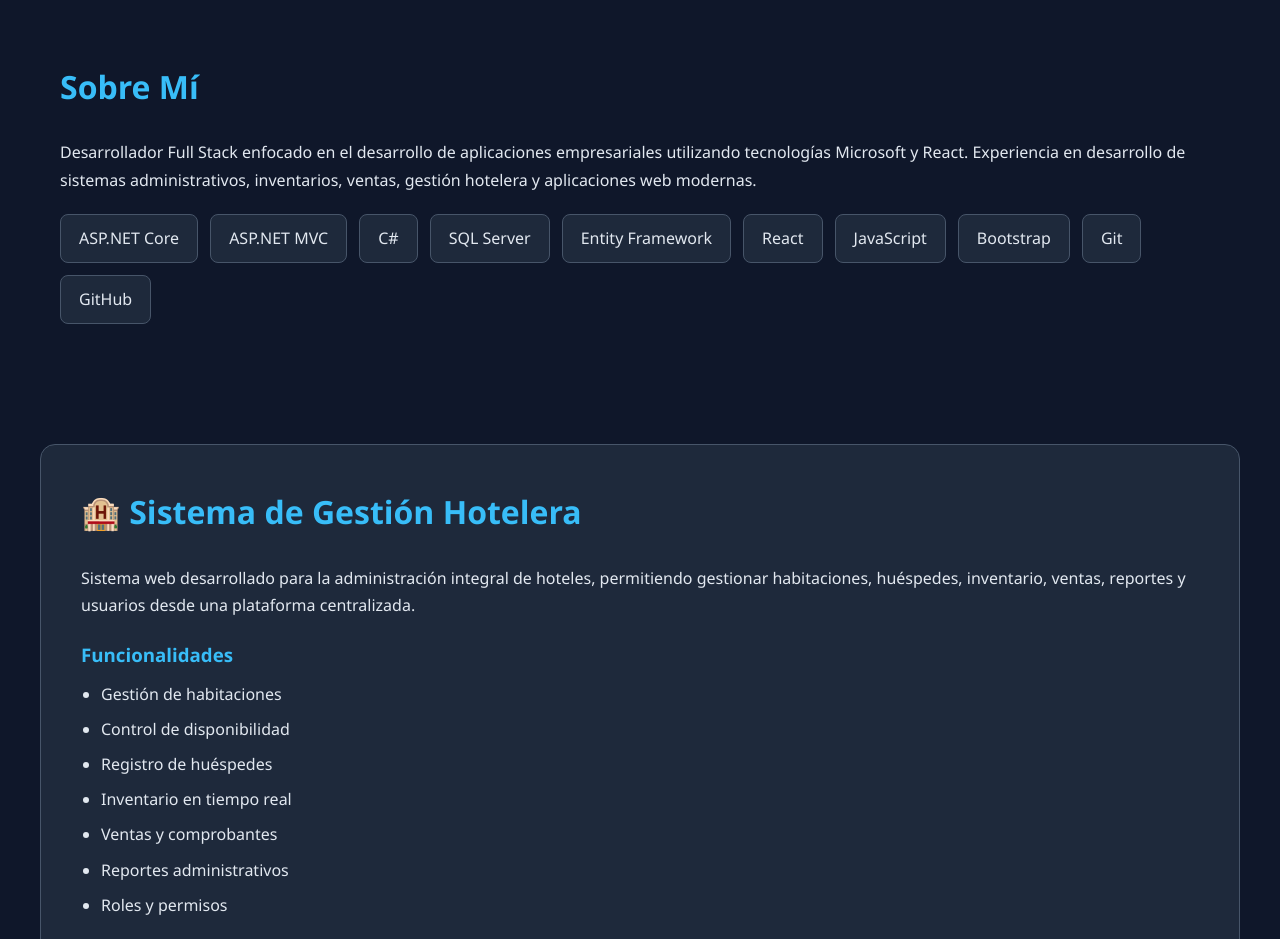
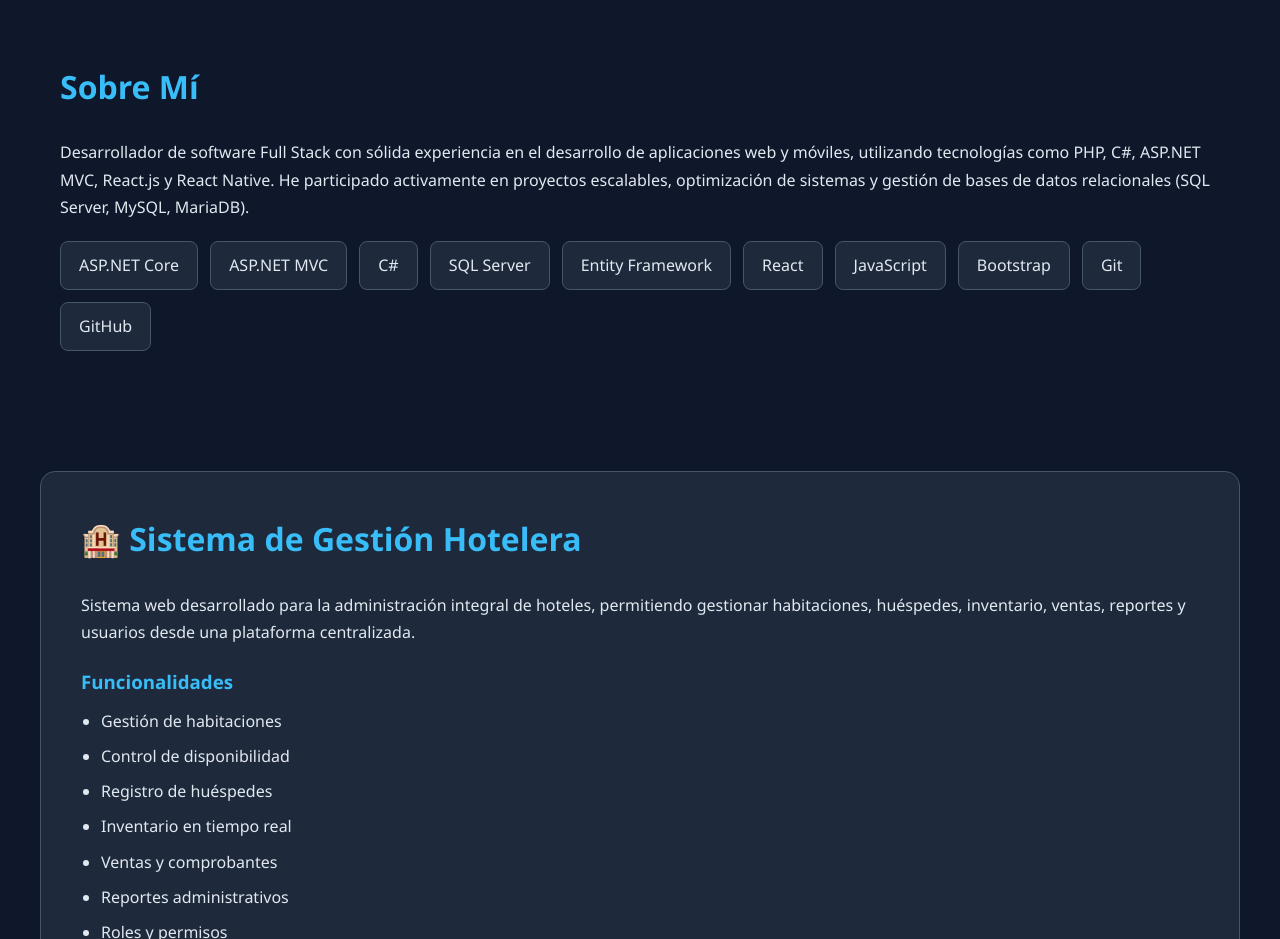
Before and after one commit to ErvinCAmpie/ErvingCAmpie.github.io, a plain HTML site: page index.html in a window 1280 px wide. Shown: the part 820-1759 px from the top of the page. Drawn offline with Linux system fonts and the light colour scheme.

Commit message:
subir cambios mejoras

```diff
--- a/index.html
+++ b/index.html
@@ -74,10 +74,12 @@
 <h2>Sobre Mí</h2>
 
 <p>
-    Desarrollador Full Stack enfocado en el desarrollo de
-    aplicaciones empresariales utilizando tecnologías Microsoft
-    y React. Experiencia en desarrollo de sistemas administrativos,
-    inventarios, ventas, gestión hotelera y aplicaciones web modernas.
+  Desarrollador de software Full Stack con sólida experiencia en el desarrollo de
+aplicaciones web y móviles, utilizando tecnologías como PHP, C#, ASP.NET MVC,
+React.js y React Native. He participado activamente en proyectos escalables,
+optimización de sistemas y gestión de bases de datos relacionales (SQL Server,
+MySQL, MariaDB).
+
 </p>
 
 <div class="skills">
```
